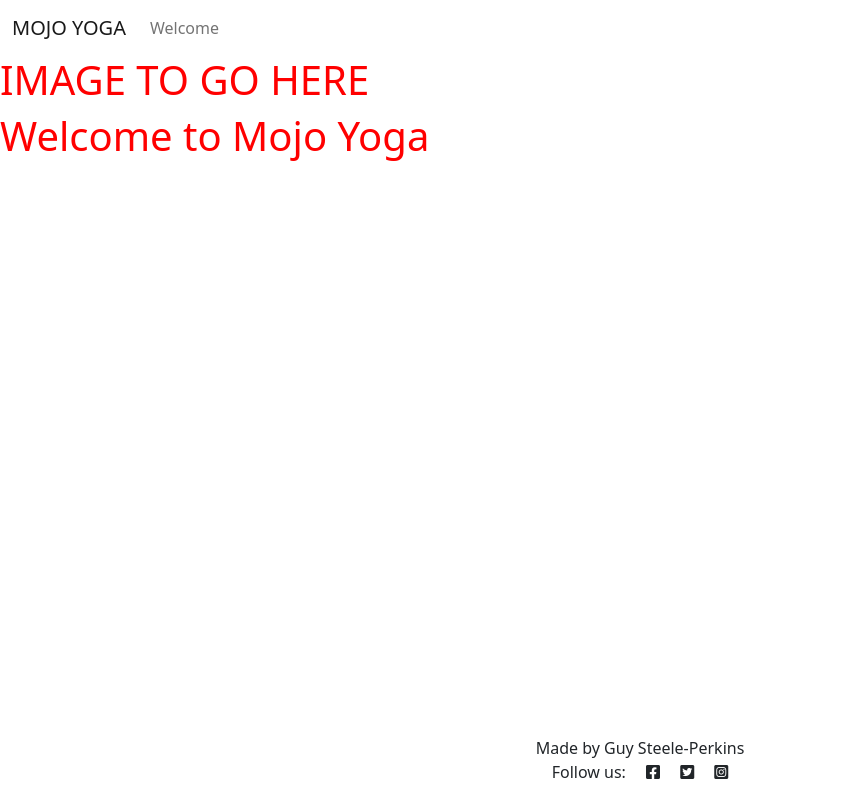
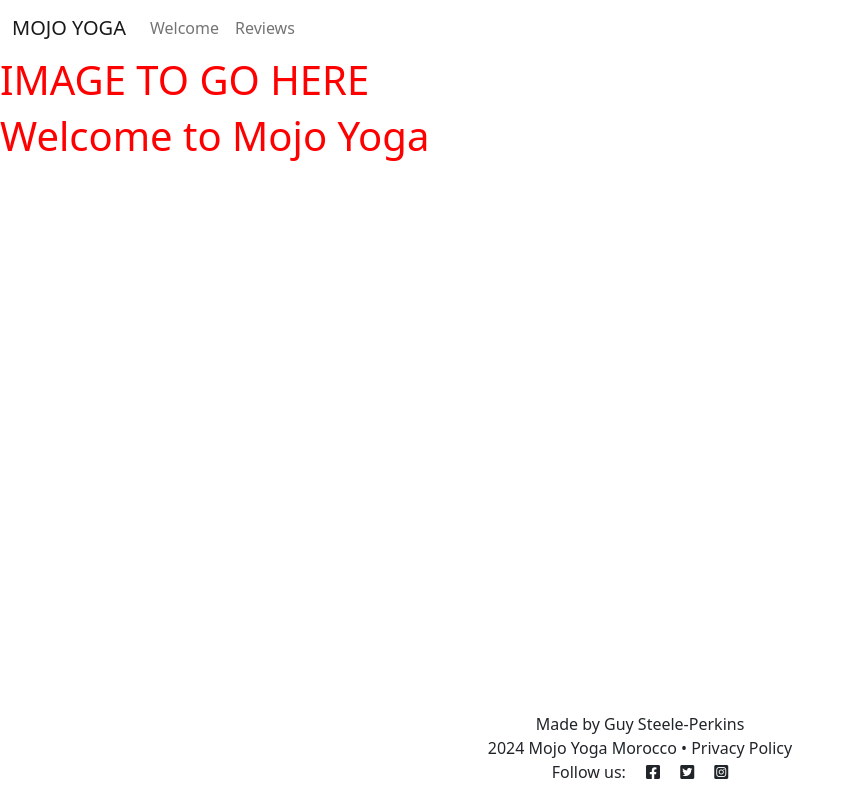
Before and after one commit to Guysteeleperkins/mojoyoga, a Django app: page / in a window 1280 px wide. Shown: the whole page, without its empty margins (0-855 px from the left). Run offline with Django 4.2, Linux system fonts and the light colour scheme.

Commit message:
Linked review model to front end and linked up base.html nav bar, minor styling with bootstrap

```diff
--- a/mojo_yoga/urls.py
+++ b/mojo_yoga/urls.py
@@ -18,6 +18,7 @@ from django.contrib import admin
 from django.urls import path, include
 
 urlpatterns = [
-    path('', include('welcome.urls'), name="welcome"),
+    path('', include('welcome.urls'), name="welcome-urls"),
+    path('reviews/', include('reviews.urls'), name="reviews-urls"),
     path('admin/', admin.site.urls),
 ]
--- /dev/null
+++ b/reviews/urls.py
@@ -0,0 +1,7 @@
+from . import views
+from django.urls import path
+
+urlpatterns = [
+    path('', views.ReviewList.as_view(), name='reviews'),
+    # path('<int:pk>', views.review_detail, name='review_detail'),
+]
--- a/templates/base.html
+++ b/templates/base.html
@@ -42,8 +42,12 @@
             <div class="collapse navbar-collapse" id="navbarText">
                 <ul class="navbar-nav me-auto mb-2 mb-lg-0">
                     <li class="nav-item">
-                        <a class="nav-link {% if request.path == home_url %}active{% endif %}" aria-current="page"
-                            href="#">Welcome</a>
+                        <a class="nav-link {% if request.path == '' %}active{% endif %}" aria-current="page"
+                            href="{% url 'welcome' %}">Welcome</a>
+                    </li>
+                    <li class="nav-item"></li>
+                        <a class="nav-link {% if request.path == 'reviews' %}active{% endif %}" aria-current="page"
+                            href="{% url 'reviews' %}">Reviews</a>
                     </li>
 
                 </ul>
@@ -62,6 +66,11 @@
     <!-- Footer -->
     <footer class="footer mt-auto py-3 dark-bg">
         <p class="m-0 text-center">Made by Guy Steele-Perkins</p>
+        <p class="m-0 text-center">
+            {% block copyright %}
+            2024 Mojo Yoga Morocco • Privacy Policy
+            {% endblock copyright %}
+        </p>
         <p class="m-0 text-center">Follow us:
             <i class="fab fa-facebook-square ms-3"></i>
             <i class="fab fa-twitter-square ms-3"></i>
```
Also changed, not shown: reviews/templates/reviews/reviews.html (added, +25 -0 lines), reviews/views.py (+6 -1 lines), reviews/models.py (line endings or trailing spaces).
